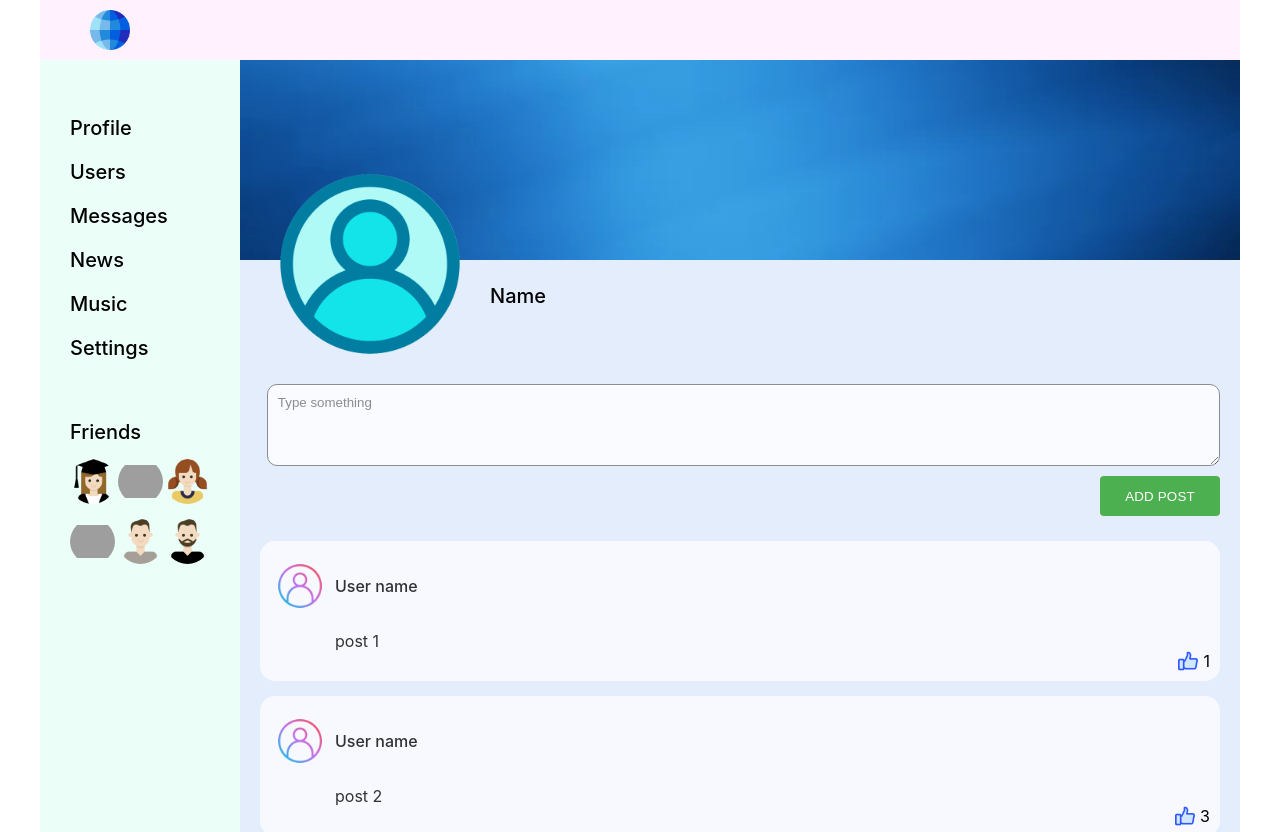
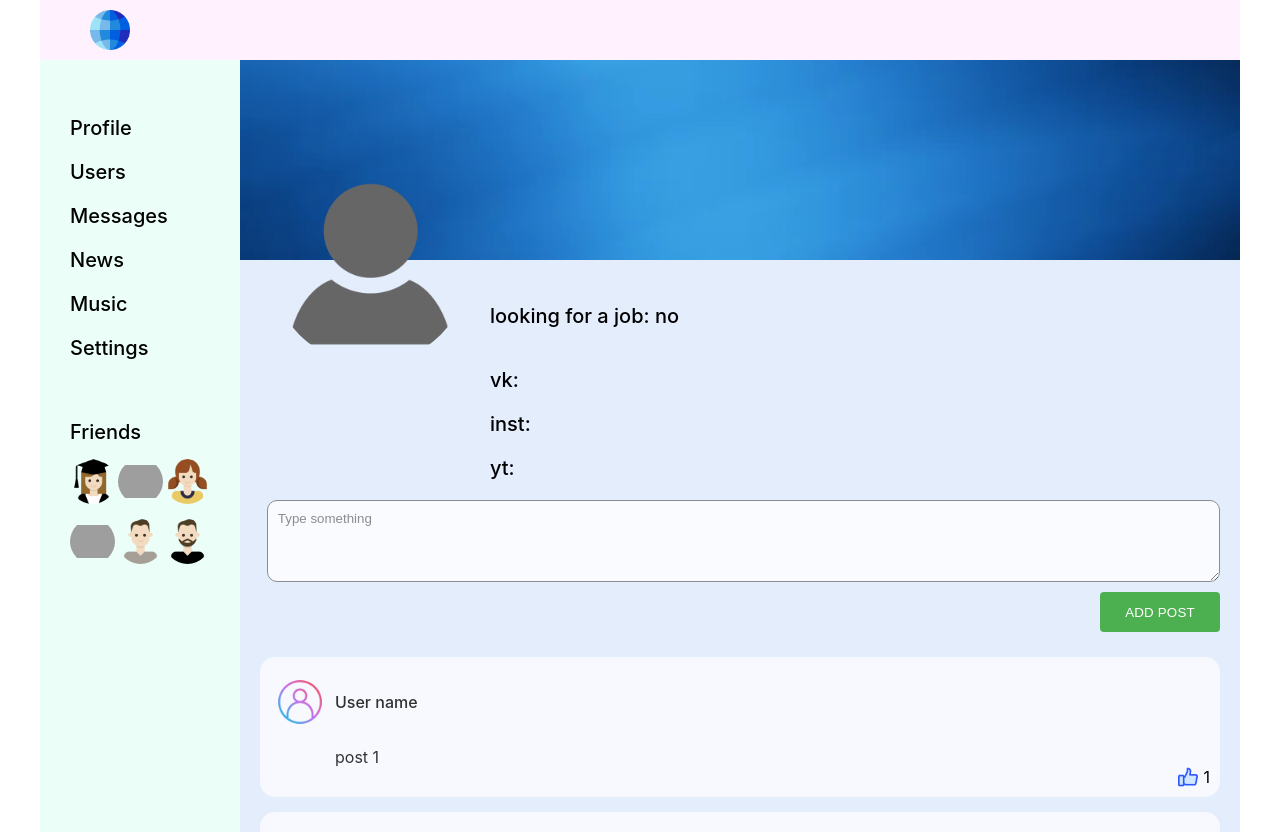
Before and after one commit to AnnaIgnatova/samurai-course, a React (Create React App) app: page /profile in a window 1280 px wide. Shown: the top 832 px of the page. Built offline with nearby package versions, Linux system fonts and the light colour scheme; no server answers; grey boxes are pictures that could not be loaded.

Commit message:
add users container component and get user data call

```diff
--- a/src/App.tsx
+++ b/src/App.tsx
@@ -8,6 +8,7 @@ import "./App.css";
 import { DialogsContainer } from "./containers/DialogsContainer";
 import { NavbarContainer } from "./containers/NavbarContainer";
 import { UsersContainer } from "./containers/UsersContainer";
+import { ProfileContainer } from "./containers/ProfileContainer";
 
 const App: React.FC = () => {
   return (
@@ -17,7 +18,7 @@ const App: React.FC = () => {
         <NavbarContainer />
         <div className="content">
           <Routes>
-            <Route path="/profile" element={<Profile />} />
+            <Route path="/profile" element={<ProfileContainer />} />
             <Route path="/dialogs/*" element={<DialogsContainer />} />
             <Route path="/news" element={<News />} />
             <Route path="/music" element={<Music />} />
--- a/src/components/Profile/Posts/index.tsx
+++ b/src/components/Profile/Posts/index.tsx
@@ -1,9 +1,9 @@
 import React from "react";
-import { PostsComponentData } from "../../../interfaces";
+import { ProfileAPIData } from "../../../interfaces";
 import { Post } from "./Post";
 import styles from "./style.module.css";
 
-export const Posts: React.FC<PostsComponentData> = ({
+export const Posts: React.FC<ProfileAPIData> = ({
   posts,
   newPost,
   sendPost,
--- a/src/components/Profile/ProfileInfo/index.tsx
+++ b/src/components/Profile/ProfileInfo/index.tsx
@@ -1,6 +1,16 @@
+import { ProfileAPIData } from "../../../interfaces";
 import styles from "./style.module.css";
+import userImg from "./../../../assets/avatar.png";
 
-export const ProfileInfo: React.FC = () => {
+export const ProfileInfo: React.FC<ProfileAPIData> = ({ profileData }) => {
+  const {
+    photos,
+    lookingForAJob,
+    lookingForAJobDescription,
+    fullName,
+    contacts,
+  } = profileData;
+
   return (
     <>
       <img
@@ -9,8 +19,21 @@ export const ProfileInfo: React.FC = () => {
         className={styles["profile-img"]}
       />
       <div className={styles["user-info"]}>
-        <img src="./assets/avatar.png" alt="user avatar" />
-        <div className={styles["user-details"]}>Name</div>
+        <img src={photos.small ? photos.small : userImg} alt={fullName} />
+        <div className={styles["details-container"]}>
+          <span className={styles["user-details"]}>{fullName}</span>
+          <span className={styles["user-details"]}>
+            looking for a job: {lookingForAJob ? "yes" : "no"}
+          </span>
+          <span className={styles["user-details"]}>
+            {lookingForAJobDescription}
+          </span>
+          <span className={styles["user-details"]}>vk: {contacts.vk}</span>
+          <span className={styles["user-details"]}>
+            inst: {contacts.instagram}
+          </span>
+          <span className={styles["user-details"]}>yt: {contacts.youtube}</span>
+        </div>
       </div>
     </>
   );
--- a/src/components/Profile/ProfileInfo/style.module.css
+++ b/src/components/Profile/ProfileInfo/style.module.css
@@ -22,3 +22,9 @@
   font-weight: 500;
   font-size: 20px;
 }
+
+.details-container {
+  display: flex;
+  flex-direction: column;
+  flex-wrap: wrap;
+}
--- a/src/components/Profile/index.tsx
+++ b/src/components/Profile/index.tsx
@@ -1,11 +1,12 @@
 import { PostsContainer } from "../../containers/PostsContainer";
+import { ProfileAPIData } from "../../interfaces";
 import { ProfileInfo } from "./ProfileInfo";
 
-export const Profile: React.FC = () => {
+export const Profile: React.FC<ProfileAPIData> = (props) => {
   return (
     <>
-      <ProfileInfo />
-      <PostsContainer  />
+      <ProfileInfo {...props} />
+      <PostsContainer {...props} />
     </>
   );
 };
--- /dev/null
+++ b/src/containers/ProfileContainer/index.tsx
@@ -0,0 +1,41 @@
+import { connect } from "react-redux";
+import { ProfileAPIData, StateData } from "../../interfaces";
+import axios from "axios";
+import React from "react";
+import { Profile } from "../../components/Profile";
+import {
+  sendPost,
+  setProfileData,
+  updatePostText,
+} from "../../redux/reducers/ProfileReducer";
+import { Loader } from "../../components/Loader";
+
+class ProfileAPIContainer extends React.Component<ProfileAPIData> {
+  componentDidMount(): void {
+    axios
+      .get(
+        `https://social-network.samuraijs.com/api/1.0/profile/${this.props.profileData?.userId}`
+      )
+      .then(({ data }: any) => {
+        this.props.setProfileData(data);
+      });
+  }
+
+  render() {
+    return (
+      <>{this.props.profileData ? <Profile {...this.props} /> : <Loader />}</>
+    );
+  }
+}
+
+const mapStateToProps = (state: StateData) => ({
+  posts: state.profilePage.posts,
+  newPost: state.profilePage.newPost,
+  profileData: state.profilePage.profileData,
+});
+
+export const ProfileContainer = connect(mapStateToProps, {
+  sendPost,
+  setProfileData,
+  updatePostText,
+})(ProfileAPIContainer);
--- a/src/redux/reducers/ProfileReducer.ts
+++ b/src/redux/reducers/ProfileReducer.ts
@@ -1,9 +1,15 @@
-import { Action, PostsData } from "../../interfaces";
+import { Action, ProfileData, ProfileUserData } from "../../interfaces";
 
 const CREATE_POST = "CREATE-POST";
 const UPDATE_POST_TEXT = "UPDATE-POST-TEXT";
+const SET_PROFILE_DATA = "SET_PROFILE_DATA";
 
 export const sendPost = () => ({ type: CREATE_POST });
+
+export const setProfileData = (data: ProfileUserData) => ({
+  type: SET_PROFILE_DATA,
+  data,
+});
 
 export const updatePostText = (text: string) => ({
   type: UPDATE_POST_TEXT,
@@ -39,10 +45,26 @@ export const initialState = {
     },
   ],
   newPost: "",
+  profileData: {
+    userId: 3,
+    lookingForAJob: false,
+    lookingForAJobDescription: "",
+    fullName: "",
+    contacts: {
+      github: "",
+      vk: "",
+      instagram: "",
+      youtube: "",
+    },
+    photos: {
+      small: "",
+      large: "",
+    },
+  },
 };
 
 export const profileReducer = (
-  state: PostsData = initialState,
+  state: ProfileData = initialState,
   { type, data }: Action
 ) => {
   switch (type) {
@@ -64,6 +86,12 @@ export const profileReducer = (
         newPost: data,
       };
     }
+    case SET_PROFILE_DATA: {
+      return {
+        ...state,
+        profileData: data,
+      };
+    }
     default:
       return state;
   }
```
Also changed, not shown: src/interfaces/index.ts (+27 -3 lines).
